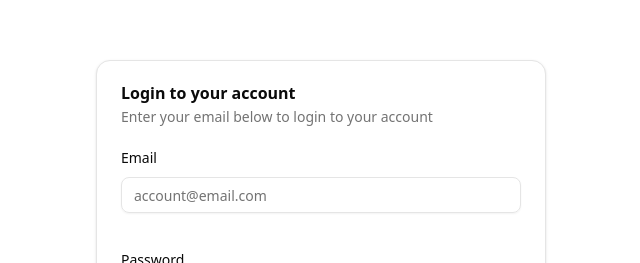
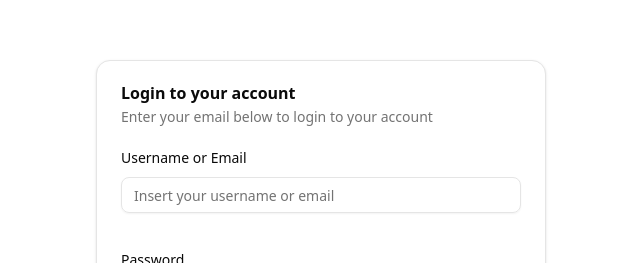
Before and after one commit to 6eero/Arthafolio, a Next.js app: page /login in a window 1280 px wide. Shown: the part 162-425 px from the top of the page, without its empty margins (319-959 px from the left). Built offline with nearby package versions, Linux system fonts and the light colour scheme.

Commit message:
feat: enabled login by username or email

```diff
--- a/Modules/App/Login/Challenges/Main.tsx
+++ b/Modules/App/Login/Challenges/Main.tsx
@@ -25,10 +25,8 @@ const LoginMain = () => {
 
   return (
     <Formik
-      initialValues={{ email: "", password: "" }}
-      onSubmit={(values: { email: string; password: string }) => {
-        // const email = "test@example.com";
-        // const password = "password123";
+      initialValues={{ username_or_email: "", password: "" }}
+      onSubmit={(values: { username_or_email: string; password: string }) => {
         onLogin(values);
       }}
     >
@@ -44,9 +42,9 @@ const LoginMain = () => {
               <div className="flex flex-col gap-10">
                 <div className="grid gap-3">
                   <FormikInput
-                    name="email"
-                    label={"login.fields.email.label"}
-                    placeholder={"login.fields.email.placeholder"}
+                    name="username_or_email"
+                    label={"login.fields.username_or_email.label"}
+                    placeholder={"login.fields.username_or_email.placeholder"}
                     formik={formik}
                   />
                 </div>
@@ -72,21 +70,9 @@ const LoginMain = () => {
             </CardContent>
           </Card>
 
-          {/* --- Sezione Mobile (MODIFICATA) --- */}
-          {/*
-            MODIFICA 1:
-            - Usiamo `min-h-dvh` invece di `h-dvh` per garantire che il contenitore occupi almeno
-              l'intera altezza del viewport visibile, ma possa crescere se il contenuto è più lungo.
-            - Rimuoviamo `justify-between` per permettere al layout di fluire naturalmente.
-          */}
           <div className="sm:hidden w-screen min-h-dvh p-6 flex flex-col">
             {error && <Alert className="mb-4 flex-shrink-0" error={error} />}
 
-            {/*
-              MODIFICA 2:
-              - Aggiungiamo `flex-grow` a questo contenitore per farlo espandere e occupare
-                tutto lo spazio verticale disponibile, spingendo il pulsante in basso.
-            */}
             <div className="flex flex-col gap-8 pt-16 flex-grow">
               <div className="flex flex-col items-center gap-4 pb-6">
                 <Logo bgColor="var(--color-card-2)" className="w-20 h-20" />
@@ -95,9 +81,9 @@ const LoginMain = () => {
                 </p>
               </div>
               <FormikInput
-                name="email"
-                label={"login.fields.email.label"}
-                placeholder={"login.fields.email.placeholder"}
+                name="username_or_email"
+                label={"login.fields.username_or_email.label"}
+                placeholder={"login.fields.username_or_email.placeholder"}
                 formik={formik}
               />
               <FormikInput
--- a/Modules/Dashboard/Dashboard.tsx
+++ b/Modules/Dashboard/Dashboard.tsx
@@ -46,8 +46,6 @@ const Dashboard = () => {
   const totals = R.pathOr<Totals>({ total: 0 }, ["data", "totals"])(context);
   const history = R.pathOr([], ["data", "history"])(context);
   const assets = R.pathOr<Asset[]>([], ["data", "assets"])(context);
-
-  console.log(context);
 
   return (
     <ResourceLoader onLoad={onLoad} context={DashboardSearchContext}>
--- a/api/App/endpoint.ts
+++ b/api/App/endpoint.ts
@@ -6,14 +6,14 @@ export const whoAmI = async () => {
   return { data, headers };
 };
 export const login = async ({
-  email,
+  username_or_email,
   password,
 }: {
-  email: string;
+  username_or_email: string;
   password: string;
 }) => {
   const options = {
-    body: { email, password },
+    body: { username_or_email, password },
     apiName: "public",
   };
 
--- a/api/App/tasks.ts
+++ b/api/App/tasks.ts
@@ -8,7 +8,10 @@ export const useAppActions = () => {
   const dispatch = useGlobalDispatchContext();
   const router = useRouter();
   return {
-    onLogin: async (values: { email: string; password: string }) => {
+    onLogin: async (values: {
+      username_or_email: string;
+      password: string;
+    }) => {
       try {
         dispatch(actions.login({}));
         const { data } = await APIGlobal.login(values);
--- a/components/ui/app-sidebar.tsx
+++ b/components/ui/app-sidebar.tsx
@@ -1,7 +1,6 @@
 "use client";
 import {
   LayoutDashboard,
-  CircleDollarSign,
   Settings2,
   LucideIcon,
   ChevronUp,
@@ -39,11 +38,7 @@ import { usePathname } from "next/navigation";
 // Menu items.
 const items = [
   { titleKey: "dashboard", url: "/dashboard", icon: LayoutDashboard },
-  {
-    titleKey: "cryptocurrency",
-    url: "/cryptocurrency",
-    icon: CircleDollarSign,
-  },
+
   { titleKey: "settings", url: "/settings", icon: Settings2 },
 ];
 
@@ -63,7 +58,7 @@ const AppSidebar = ({
   const { onLogout } = useAppActions();
   const pathname = usePathname();
 
-  const user = R.pathOr("Arthafolio user", ["data", "email"], context);
+  const user = R.pathOr("Arthafolio user", ["data", "username"], context);
 
   return (
     <Sidebar variant={variant}>
@@ -86,7 +81,7 @@ const AppSidebar = ({
                       <a
                         href={item.url}
                         className={`
-            flex gap-4 rounded-lg
+            flex gap-2 rounded-lg
             text-[16px] font-semibold transition-colors
             ${
               isActive
@@ -112,7 +107,8 @@ const AppSidebar = ({
             <DropdownMenu>
               <DropdownMenuTrigger asChild>
                 <SidebarMenuButton>
-                  <User2 /> {user}
+                  <User2 />
+                  <p className="text-[16px] font-semibold">{user}</p>
                   <ChevronUp className="ml-auto" />
                 </SidebarMenuButton>
               </DropdownMenuTrigger>
--- a/messages/en.json
+++ b/messages/en.json
@@ -21,9 +21,9 @@
     "dont_have_account": "Don't have an account?",
     "sing_up": "Sing up",
     "fields": {
-      "email": {
-        "label": "Email",
-        "placeholder": "account@email.com"
+      "username_or_email": {
+        "label": "Username or Email",
+        "placeholder": "Insert your username or email"
       },
       "password": {
         "label": "Password",
--- a/messages/it.json
+++ b/messages/it.json
@@ -20,13 +20,13 @@
     "dont_have_account": "Don't have an account?",
     "sing_up": "Sing up",
     "fields": {
-      "email": {
-        "label": "Email",
-        "placeholder": "account@email.com"
+      "username_or_email": {
+        "label": "Nome utente o Email",
+        "placeholder": "Inserisci il tuo nome utente o email"
       },
       "password": {
         "label": "Password",
-        "placeholder": "Insert your password"
+        "placeholder": "Inserisci la tua password"
       }
     }
   },
```
